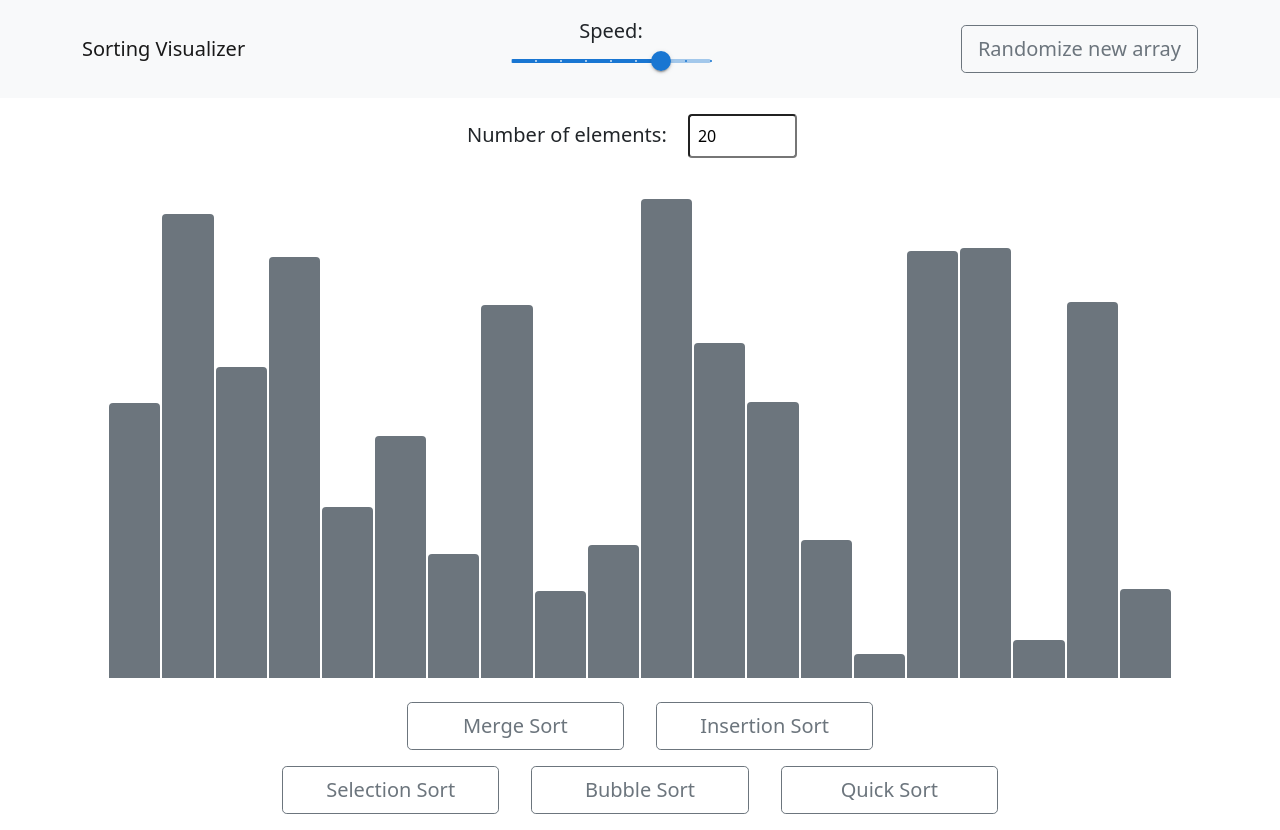
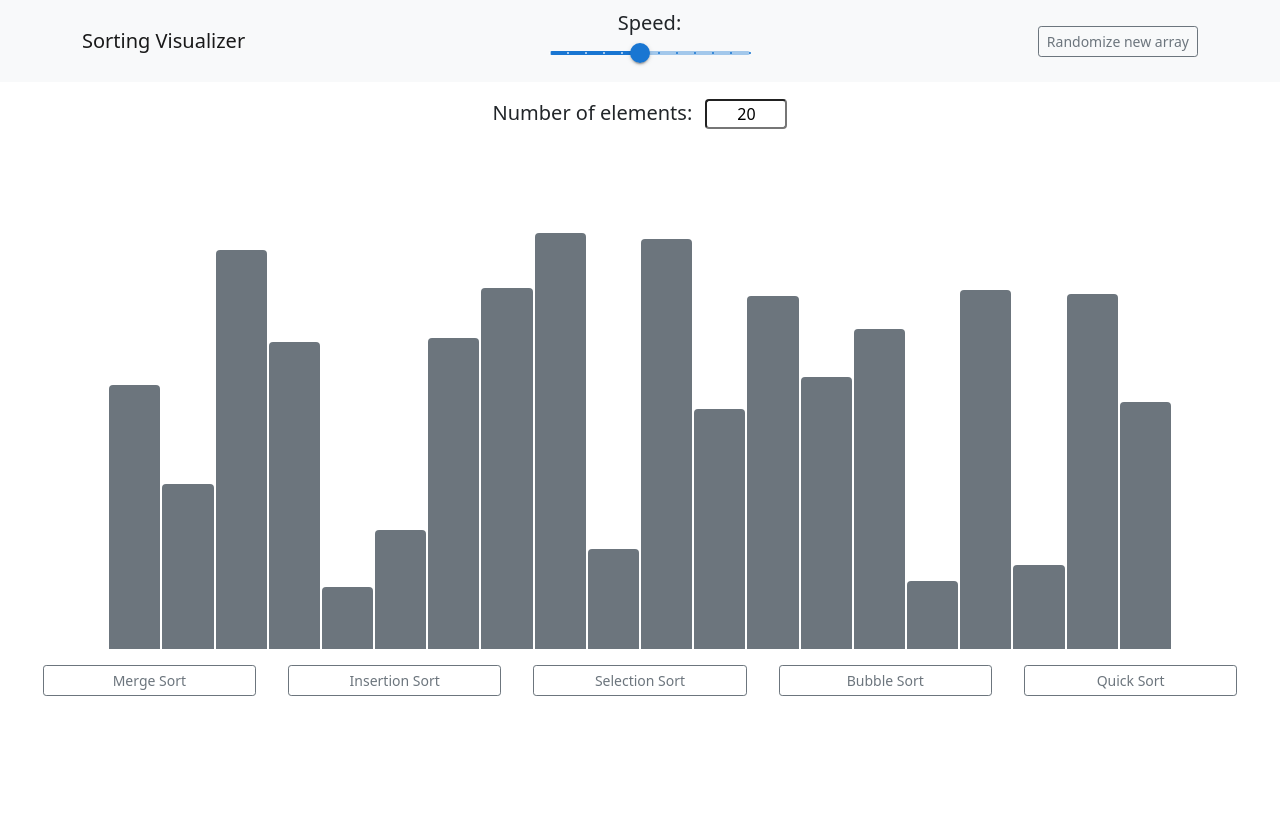
Before and after one commit to kristianachwan/sorting-visualizer, a React (Create React App) app: page / in a window 1280 px wide. After the commit the page ends 800 px from the top, so only its background shows below. Built offline with nearby package versions, Linux system fonts and the light colour scheme.

Commit message:
generator function separated

```diff
--- a/src/App.css
+++ b/src/App.css
@@ -19,3 +19,19 @@
   border-top-right-radius: 4px;
 
 }
+
+.button-group {
+  flex-wrap: wrap;
+}
+
+/* preventing default arrow in number input */
+input::-webkit-outer-spin-button,
+input::-webkit-inner-spin-button {
+  -webkit-appearance: none;
+  margin: 0;
+}
+
+/* Firefox */
+input[type=number] {
+  -moz-appearance: textfield;
+}
--- a/src/App.js
+++ b/src/App.js
@@ -3,51 +3,21 @@ import { useState, useEffect } from 'react';
 import MyNavbar from './components/MyNavbar';
 import Button from 'react-bootstrap/Button'
 import React from 'react';
+import MyForm from './components/MyForm';
 import { mergeSortAnimations, bubbleSortAnimations, insertionSortAnimations, quickSortAnimations, selectionSortAnimations } from './algorithms/SortingAlgorithms';
-// bar generator
-function BarGenerator ({array}) {
-    return (
-    <div className="container bar-wrapper">
-        {array && array.map(element =>
-                <React.Fragment key= {element}>
-                    <IndividualBarGenerator element={element} numberOfElements={array.length}/>
-                </React.Fragment>)}
-    </div>)
-}
-
-function IndividualBarGenerator ({element, numberOfElements}) {
-  const height = element*60/100 + 'vh'
-  const width = 80/numberOfElements + 'vw'
-
-  return (
-      <div className="bar" style={{height, width, background : '#6c757d'}}>
-      </div>
-  )
-}
-
-
-function randomNumber (min, max) {
-  return Math.random() * (max-min+1) + min}
-// Array generator
-function randomNumberArray (numberOfRandomNumber) {
-  let arr = []
-  for(let i = 0; i<numberOfRandomNumber; i++){
-      arr.push(randomNumber(5,100))
-  }
-  return arr
-}
-// end of bar generator
+import BarGenerator from './generatorFunction/BarGenerator';
+import RandomNumberArrayGenerator from './generatorFunction/RandomNumberArrayGenerator';
 
 
 function App() {
   const [numberOfElements, setNumberOfElements] = useState(20)
   const [array, setArray] = useState([])
   const [disabled, setDisabled] = useState(false)
-  const [animationSpeed, setAnimationSpeed] = useState(35);
-
+  const [animationSpeed, setAnimationSpeed] = useState(65);
+  const [sorted, setSorted] = useState(false)
   // To generate ONCE at the start of rendering
   useEffect(() => {
-    setArray(randomNumberArray(numberOfElements))
+    setArray(RandomNumberArrayGenerator(numberOfElements))
   }, [])
   const resetColor = () => {
     const bars = document.querySelectorAll('.bar')
@@ -58,7 +28,7 @@ function App() {
   // handleSubmit function to regenerate array
   const handleSubmit = (e) => {
     e.preventDefault()
-    setArray(randomNumberArray(numberOfElements))
+    setArray(RandomNumberArrayGenerator(numberOfElements))
     const sliderWrapper = document.querySelector('.slider-wrapper')
     sliderWrapper.classList.remove('d-none')
 
@@ -100,6 +70,7 @@ function App() {
   // Animating sorting
   // Animating mergeSort
   function animateMergeSort (array) {
+    setSorted(false)
     resetColor()
     // get the animation array
     const animations = mergeSortAnimations(array)
@@ -139,6 +110,7 @@ function App() {
       // we make it not disabled anymore so that user can click anything again :)
       setTimeout(() => {
         handleDisabledRecover()
+        setSorted(true)
       }, animations.length*animationSpeed)
 
 
@@ -267,6 +239,9 @@ function App() {
           }, i*animationSpeed)
       }
     }
+    setTimeout(() => {
+      handleDisabledRecover()
+    }, animations.length*animationSpeed)
   }
   // end of animating quicksort
 
@@ -311,40 +286,26 @@ function App() {
     setTimeout(() => {
       handleDisabledRecover()
     }, animations.length*animationSpeed)
+
   }
   // end of animating sorting
   return (
     <div className="App">
-      <MyNavbar disabled={disabled} animationSpeed={animationSpeed} setAnimationSpeed={setAnimationSpeed} randomNumberArray={randomNumberArray} setArray={setArray} numberOfElements={numberOfElements} handleSubmit={handleSubmit}/>
+      <MyNavbar disabled={disabled} animationSpeed={animationSpeed} setAnimationSpeed={setAnimationSpeed} RandomNumberArrayGenerator={RandomNumberArrayGenerator} setArray={setArray} numberOfElements={numberOfElements} handleSubmit={handleSubmit}/>
       {/* Input field */}
-      <form className="mt-3" onSubmit={handleSubmit}>
-        <label>
-          <span className="lead">Number of elements: </span>
-          <input
-            value={numberOfElements}
-            onChange={(e) => setNumberOfElements(e.target.value)}
-            className="rounded p-2 mx-3"
-            type="number"
-            min={5}
-            max={100}
-          />
-
-        </label>
-      </form>
+      <MyForm handleSubmit={handleSubmit} setNumberOfElements={setNumberOfElements} numberOfElements={numberOfElements}/>
       {/* Bars */}
 
       <BarGenerator array={array}/>
 
       {/* Button groups */}
       <div>
-            <div className="row justify-content-center align-items-center mt-4">
-                <Button variant="outline-secondary" className="col-2 mx-3 btn-lg" onClick={() => animateMergeSort(array)}>Merge Sort</Button>
-                <Button variant="outline-secondary" className="col-2 mx-3 btn-lg" onClick={() => animateInsertionSort(array)}>Insertion Sort</Button>
-            </div>
-            <div className="row justify-content-center align-items-center my-3">
-                <Button variant="outline-secondary" className="col-2 mx-3 btn-lg" onClick={() => animateSelectionSort(array)} >Selection Sort</Button>
-                <Button variant="outline-secondary" className="col-2 mx-3 btn-lg" onClick={() => animateBubbleSort(array)}>Bubble Sort</Button>
-                <Button variant="outline-secondary" className="col-2 mx-3 btn-lg" onClick={() => animateQuickSort(array)}>Quick Sort</Button>
+            <div className="d-flex button-group align-items-center justify-content-center mt-3">
+                <Button variant="outline-secondary" className="col-2 mx-3 mb-3 btn-sm" onClick={() => animateMergeSort(array)}>Merge Sort</Button>
+                <Button variant="outline-secondary" className="col-2 mx-3 mb-3 btn-sm" onClick={() => animateInsertionSort(array)}>Insertion Sort</Button>
+                <Button variant="outline-secondary" className="col-2 mx-3 mb-3 btn-sm" onClick={() => animateSelectionSort(array)} >Selection Sort</Button>
+                <Button variant="outline-secondary" className="col-2 mx-3 mb-3 btn-sm" onClick={() => animateBubbleSort(array)}>Bubble Sort</Button>
+                <Button variant="outline-secondary" className="col-2 mx-3 mb-3 btn-sm" onClick={() => animateQuickSort(array)}>Quick Sort</Button>
             </div>
         </div>
     </div>
--- /dev/null
+++ b/src/components/MyForm.js
@@ -0,0 +1,20 @@
+import React from 'react'
+import { useState } from 'react'
+export default function MyForm({ handleSubmit, setNumberOfElements, numberOfElements}) {
+  return (
+    <form className="mt-3" onSubmit={handleSubmit}>
+        <label>
+          <span className="lead me-2">Number of elements: </span>
+          <input
+            value={numberOfElements}
+            onChange={(e) => setNumberOfElements(e.target.value)}
+            className="rounded text-center"
+            type="number"
+            min={5}
+            max={300}
+          />
+
+        </label>
+    </form>
+  )
+}
--- a/src/components/MyNavbar.js
+++ b/src/components/MyNavbar.js
@@ -7,26 +7,27 @@ import Box from '@mui/material/Box';
 function MyNavbar({ handleSubmit, animationSpeed, setAnimationSpeed }) {
   console.log(animationSpeed)
   return (
-    <Navbar bg="light" expand="lg" className="p-3" >
+    <Navbar bg="light" expand="lg" >
       <Container>
-        <Navbar.Brand href="#home">Sorting Visualizer</Navbar.Brand>
+        <Navbar.Brand href="#home"><div className="lead">Sorting Visualizer</div>
+        </Navbar.Brand>
         <div className="slider-wrapper">
           <Box sx={{ width: 200 }}>
             <span className="lead">Speed: </span>
               <Slider
                 aria-label="Small steps"
-                defaultValue={65}
-                step={10}
+                defaultValue={30}
+                step={5}
                 marks
                 min={5}
-                max={85}
+                max={60}
                 onChange={e => setAnimationSpeed(100-e.target.value)}
                 />
           </Box>
         </div>
         <Button onClick={handleSubmit}
           variant="outline-secondary"
-          className="btn-lg">
+          className="btn-sm">
             Randomize new array
         </Button>
       </Container>
--- /dev/null
+++ b/src/generatorFunction/BarGenerator.js
@@ -0,0 +1,20 @@
+import React from "react"
+export default function BarGenerator ({array}) {
+    return (
+    <div className="container bar-wrapper">
+        {array && array.map(element =>
+                <React.Fragment key= {element}>
+                    <IndividualBarGenerator element={element} numberOfElements={array.length}/>
+                </React.Fragment>)}
+    </div>)
+}
+
+function IndividualBarGenerator ({element, numberOfElements}) {
+    const height = element*60/100 + 'vh'
+    const width = 80/numberOfElements + 'vw'
+
+    return (
+        <div className="bar" style={{height, width, background : '#6c757d'}}>
+        </div>
+    )
+  }
--- /dev/null
+++ b/src/generatorFunction/RandomNumberArrayGenerator.js
@@ -0,0 +1,13 @@
+import { useEffect } from "react"
+
+function RandomNumberGenerator (min, max) {
+    return Math.random() * (max-min+1) + min}
+  // Array generator
+export default function RandomNumberArrayGenerator (numberOfRandomNumber) {
+    let arr = []
+    for(let i = 0; i<numberOfRandomNumber; i++){
+        arr.push(RandomNumberGenerator(5,100))
+    }
+    return arr
+  }
+  // end of bar generator
```
